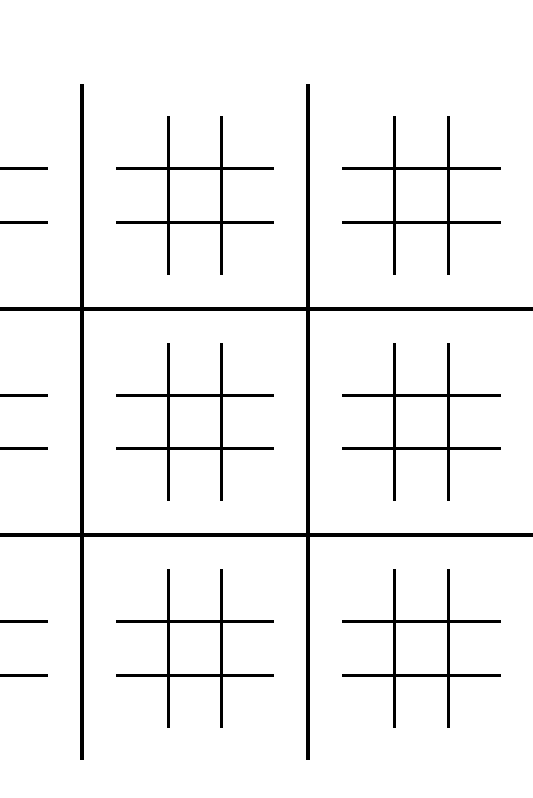
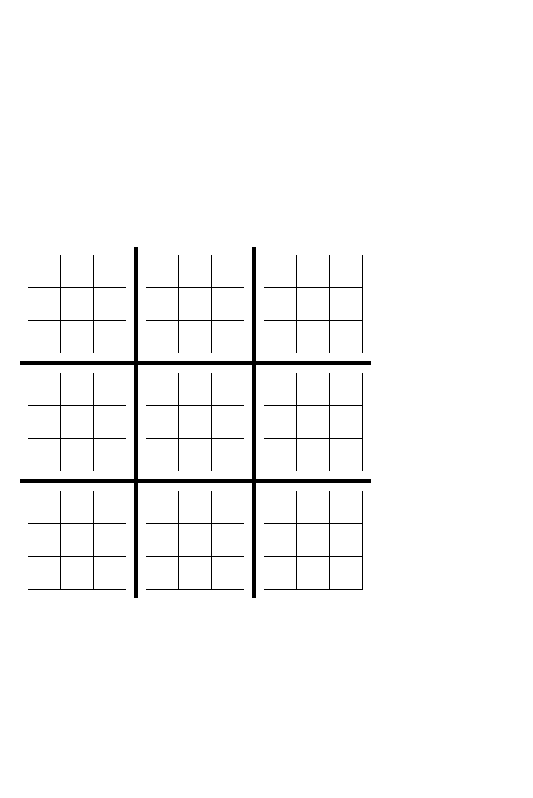
Before and after one commit to BernardBorio/tritris, a React (Create React App) app: page / in a window 390 px wide. Shown: the top 798 px of the page, 533 px wide, since content can reach past the window. Built offline with nearby package versions, Linux system fonts and the light colour scheme.

Commit message:
Minor fix

```diff
--- a/src/App.scss
+++ b/src/App.scss
@@ -18,6 +18,12 @@ $blueHover: #d9deff;
 
   .board {
     height: 80%;
+
+    &.vertical {
+      width: 90%;
+      height: auto;
+    }
+
     aspect-ratio: 1;
     background-color: black;
     display: grid;
@@ -29,7 +35,11 @@ $blueHover: #d9deff;
       background-color: white;
       padding: 32px;
 
-      .tileWinner{
+      &.vertical {
+        padding: 8px;
+      }
+
+      .tileWinner {
         width: 100%;
         height: 100%;
         display: flex;
@@ -56,6 +66,10 @@ $blueHover: #d9deff;
         background-color: black;
         user-select: none;
 
+        &.vertical {
+          gap: 1px;
+        }
+
         .subTile {
           background-color: white;
           display: flex;
@@ -63,20 +77,24 @@ $blueHover: #d9deff;
           align-items: center;
           cursor: pointer;
 
+          &:not(.vertical) {
+            &:hover {
+              &.red {
+                background-color: $redHover;
+              }
+
+              &.blue {
+                background-color: $blueHover;
+              }
+            }
+          }
+
+
           &.disabled {
             pointer-events: none;
             background: #eee;
           }
 
-          &:hover {
-            &.red {
-              background-color: $redHover;
-            }
-
-            &.blue {
-              background-color: $blueHover;
-            }
-          }
 
           &.filled {
             pointer-events: none;
--- a/src/App.tsx
+++ b/src/App.tsx
@@ -1,14 +1,32 @@
-import React, {useState} from 'react';
+import React, {useEffect, useState} from 'react';
 import logo from './logo.svg';
 import './App.scss';
 import Board from "./components/Board";
 
 function App() {
 
+	const [screenSize, setScreenSize] = useState(getCurrentDimension());
+
+	function getCurrentDimension() {
+		return {
+			width: window.innerWidth,
+			height: window.innerHeight
+		}
+	}
+
+	useEffect(() => {
+		const updateDimension = () => {
+			setScreenSize(getCurrentDimension())
+		}
+		window.addEventListener('resize', updateDimension);
+		return (() => {
+			window.removeEventListener('resize', updateDimension);
+		})
+	}, [screenSize])
+
 	return (
 		<div className={"container"}>
-			<Board
-			/>
+			<Board vertical={screenSize.width < screenSize.height}/>
 		</div>
 
 	);
--- a/src/components/Board.tsx
+++ b/src/components/Board.tsx
@@ -9,6 +9,7 @@ export default function Board(props: any) {
 	const [cellsStatus, setCellsStatus] = useState<boolean[]>([...Array(9)].map(() => true));
 	const [macroCellsContent, setMacroCellsContent] = useState<string[]>([...Array(9)].map(() => ''));
 	const [cellToCheck, setCellToCheck] = useState<number>(0);
+	const vertical = props.vertical ? 'vertical' : '';
 
 	useEffect(() => {
 		checkMicroTris(cellToCheck)
@@ -46,7 +47,7 @@ export default function Board(props: any) {
 	}
 
 	function checkMicroTris(i: number) {
-		console.log('checkMicroTris', i)
+		console.log('cellsContent', cellsContent)
 		if (cellsContent[i][0] === cellsContent[i][1] && cellsContent[i][0] === cellsContent[i][2] && cellsContent[i][0] !== '') {
 			setMacroCellsContent([...macroCellsContent.map((c, index) => {
 				if (index === i) {
@@ -110,7 +111,7 @@ export default function Board(props: any) {
 			})])
 			setCellsStatus([...cellsStatus.map(()=>{return true})])
 		}
-		if (cellsContent[i][3] === cellsContent[i][4] && cellsContent[i][3] === cellsContent[i][6] && cellsContent[i][3] !== '') {
+		if (cellsContent[i][2] === cellsContent[i][4] && cellsContent[i][2] === cellsContent[i][6] && cellsContent[i][2] !== '') {
 			setMacroCellsContent([...macroCellsContent.map((c, index) => {
 				if (index === i) {
 					return cellsContent[i][3]
@@ -122,17 +123,18 @@ export default function Board(props: any) {
 	}
 
 	return (
-		<div className={"board"}>
+		<div className={`board ${vertical}`}>
 			{[...Array(9)].map((_, i) => {
 				return (
 					<div className={`
 							tile
+						 ${vertical}
 							${cellsStatus[i] ? '' : 'disabled'}
 							${macroCellsContent[i] === '' ? '' : 'filled'}`
 						} key={i}>
 						{
 							macroCellsContent[i] === '' ?
-								<div className={`subTileContainer`}>
+								<div className={`subTileContainer ${vertical}`}>
 									{[...Array(9)].map((_, j) => {
 										return (
 											<div
@@ -140,6 +142,7 @@ export default function Board(props: any) {
 												id={`${i}${j}`}
 												className={
 													`subTile
+												 ${vertical}
 													${cellsContent[i][j] !== '' ? 'filled' : ''}
 													${turn === 'X' ? 'red' : 'blue'}
 													${cellsStatus[i] ? '' : 'disabled'}`
@@ -156,7 +159,7 @@ export default function Board(props: any) {
 									})}
 								</div>
 								:
-								<div className={`tileWinner`}>
+								<div className={`tileWinner ${vertical}`}>
 									{
 										macroCellsContent[i] === 'X' ?
 											<Cross fill={"#a21b1b"} width={"100%"} height={"100%"}/>
```
